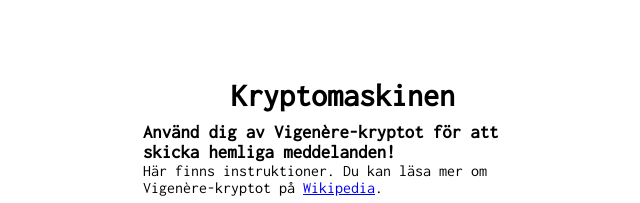
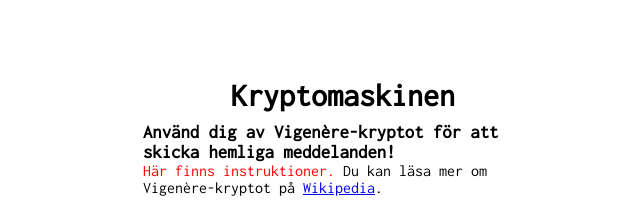
Before and after one commit to maxnordstrom/vig_cipher, a plain HTML site: page index.html in a window 1280 px wide. Shown: the top 203 px of the page, without its empty margins (297-937 px from the left). Drawn offline with Linux system fonts and the light colour scheme.

Commit message:
Update style.css

```diff
--- a/style.css
+++ b/style.css
@@ -26,6 +26,15 @@ h1 {
 .some-text {
     width: 400px;
     margin: 0 auto;
+}
+
+.some-text span {
+    color: red;
+    cursor: pointer;
+}
+
+.some-text span:hover {
+    text-decoration: underline;
 }
 
 label {
```
